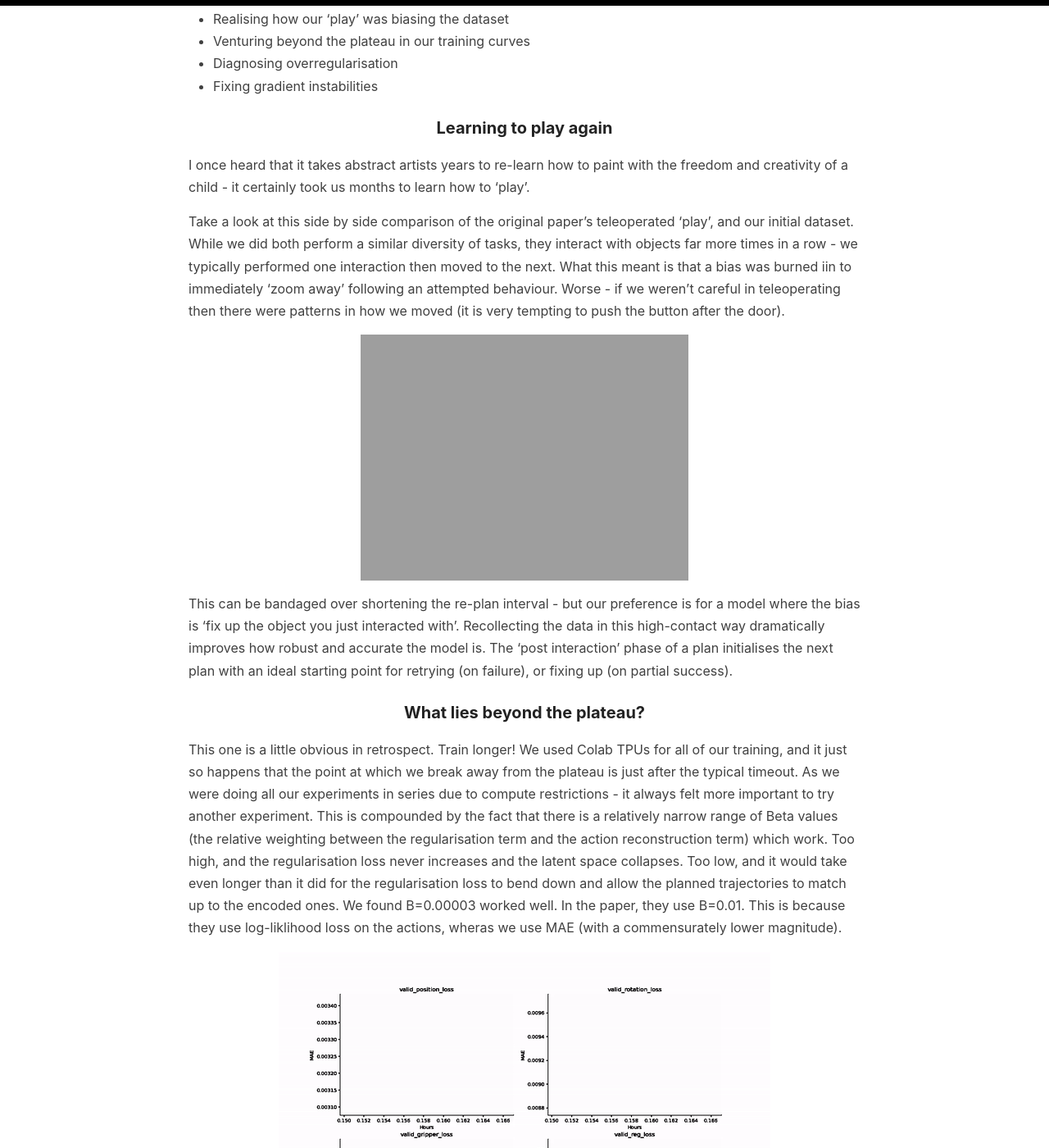
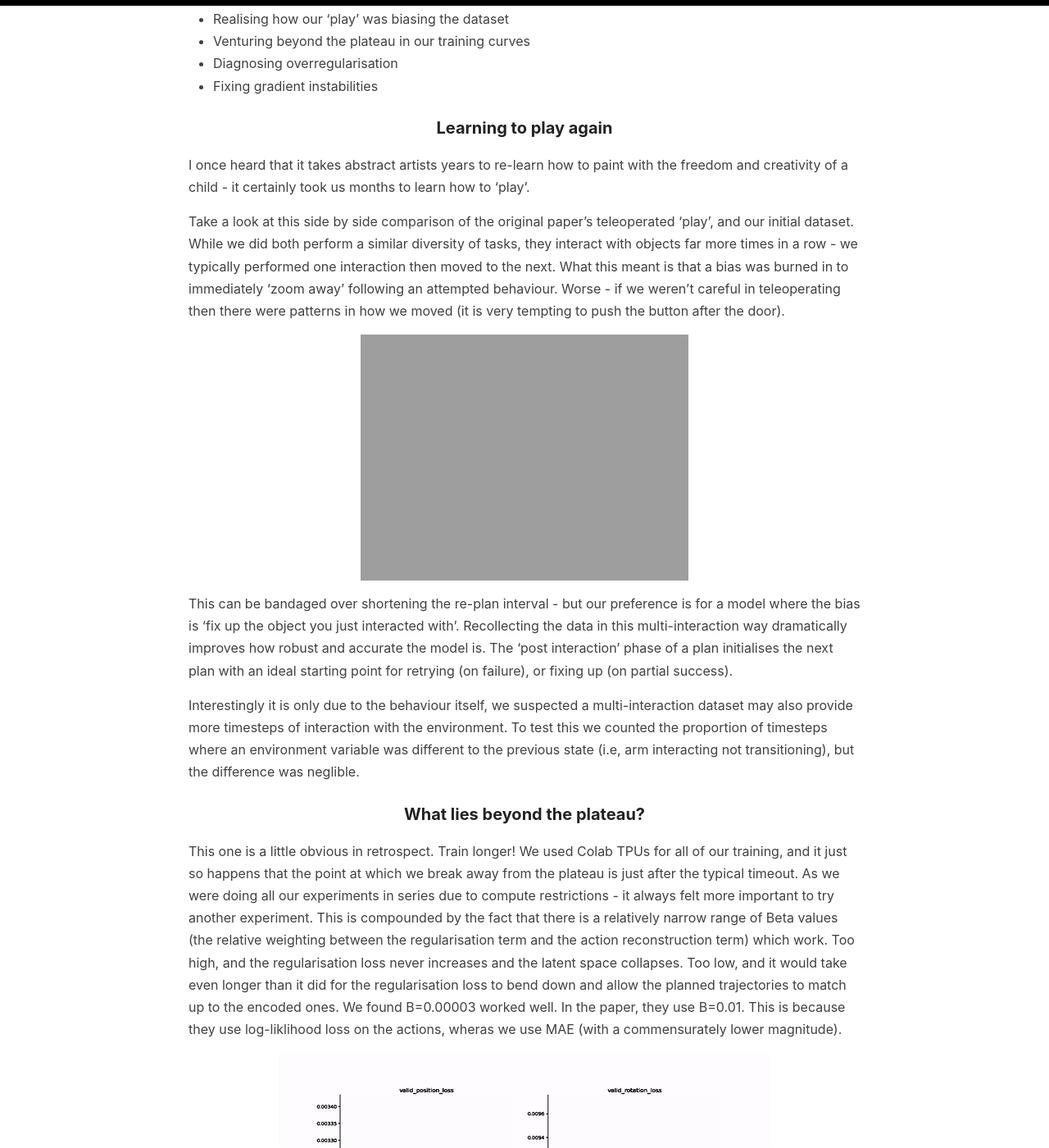
Before and after one commit to sholtodouglas/sholtodouglas.github.io, a Jekyll site: the page built from _posts/2021-01-29-Learning from Play.md, in a window 1280 px wide and 1400 px high, scrolled down 1699 px. Shown: the whole window at 82% size. Built offline with Jekyll 4.4.1, drawn with Linux system fonts in a browser that asks for light colours.

Commit message:
Update 2021-01-29-Learning from Play.md

```diff
--- a/_posts/2021-01-29-Learning from Play.md
+++ b/_posts/2021-01-29-Learning from Play.md
@@ -36,11 +36,13 @@
 
 I once heard that it takes abstract artists years to re-learn how to paint with the freedom and  creativity of a child - it certainly took us months to learn how to 'play'.
 
-Take a look at this side by side comparison of the original paper's teleoperated 'play', and our initial dataset. While we did both perform a similar diversity of tasks, they interact with objects far more times in a row -  we typically performed one interaction then moved to the next. What this meant is that a bias was burned iin to immediately 'zoom away' following an attempted behaviour. Worse - if we weren't careful in teleoperating then there were patterns in how we moved (it is very tempting to push the button after the door).
+Take a look at this side by side comparison of the original paper's teleoperated 'play', and our initial dataset. While we did both perform a similar diversity of tasks, they interact with objects far more times in a row -  we typically performed one interaction then moved to the next. What this meant is that a bias was burned in to immediately 'zoom away' following an attempted behaviour. Worse - if we weren't careful in teleoperating then there were patterns in how we moved (it is very tempting to push the button after the door).
 
 ![alt-text-1](https://sholtodouglas.github.io/images/play/sidebyside.gif "side by side comparison")
 
-This can be bandaged over shortening the re-plan interval - but our preference is for a model where the bias is 'fix up the object you just interacted with'.  Recollecting the data in this high-contact way dramatically improves how robust and accurate the model is. The 'post interaction' phase of a plan initialises the next plan with an ideal starting point for retrying (on failure), or fixing up (on partial success).
+This can be bandaged over shortening the re-plan interval - but our preference is for a model where the bias is 'fix up the object you just interacted with'.  Recollecting the data in this multi-interaction way dramatically improves how robust and accurate the model is. The 'post interaction' phase of a plan initialises the next plan with an ideal starting point for retrying (on failure), or fixing up (on partial success).
+
+Interestingly it is only due to the behaviour itself, we suspected a multi-interaction dataset may also provide more timesteps of interaction with the environment. To test this we counted the proportion of timesteps where an environment variable was different to the previous state (i.e, arm interacting not transitioning), but the difference was neglible.
 
 ### What lies beyond the plateau?
 
```
